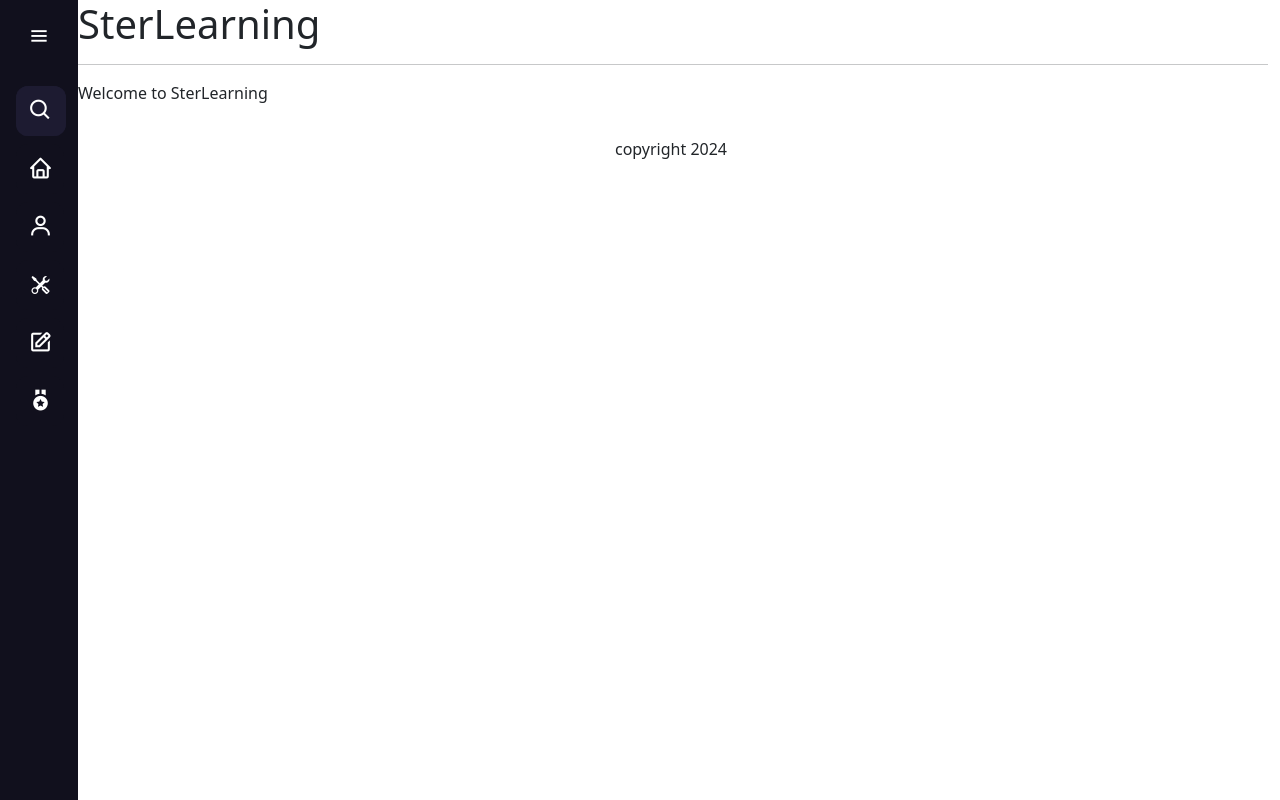
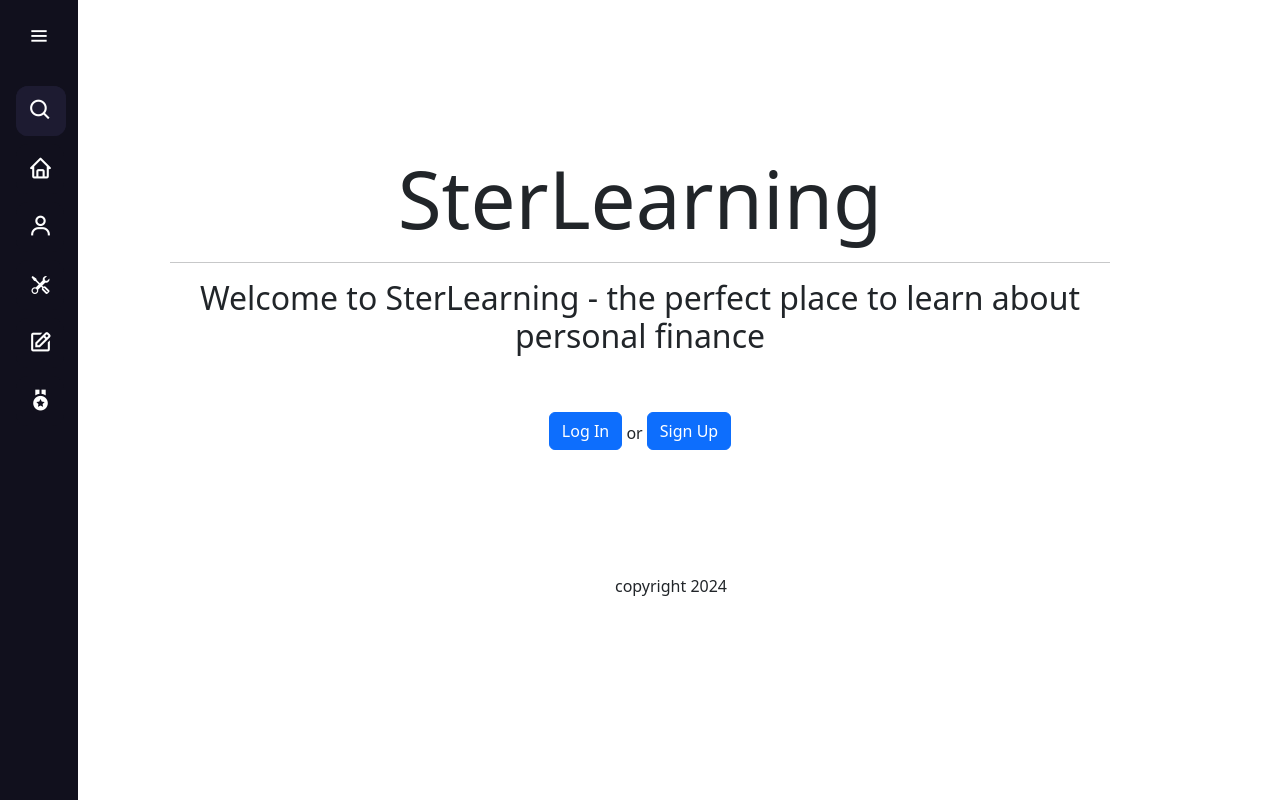
Before and after one commit to BipinJungRai/SterLearning, a Django app: page / in a window 1280 px wide. Run offline with Django 5.2, Linux system fonts and the light colour scheme.

Commit message:
modified frontend

```diff
--- a/app_pages/templates/home.html
+++ b/app_pages/templates/home.html
@@ -1,6 +1,16 @@
 {% extends 'base.html' %}
 {%  block content %}
-    <h1>SterLearning</h1>
+<head>
+    <title>Home - SterLearning</title>
+</head>
+<div class="container text-center" style="padding: 100px; padding-top: 150px;">
+    <h1 class="display-1">SterLearning</h1>
     <hr></hr>
-    <p>Welcome to SterLearning</p>
+    <h2 class="pb-5">Welcome to SterLearning - the perfect place to learn about personal finance</h2>
+    {% if user.is_authenticated %}
+        <a href="{% url 'index' %}" class="btn btn-primary h3">View Account</a>
+    {% else %}
+    <a href="{% url 'login' %}" class="btn btn-primary h3">Log In</a> or <a href="{% url 'signup-user' %}" class="btn btn-primary h3">Sign Up</a>
+    {% endif %}
+</div>
 {% endblock %}
--- a/app_quiz/templates/pathway.html
+++ b/app_quiz/templates/pathway.html
@@ -3,6 +3,10 @@
 {% load static %}
 
 {% block content %}
+<head>
+    <title>Pathway</title>
+</head>
+
 <div style="padding: 1rem; margin-left: 100px;">
 {% for quiz in quizzes %}
 {% include 'quiz-card.html' %}
--- a/app_quiz/templates/pathways_home.html
+++ b/app_quiz/templates/pathways_home.html
@@ -3,6 +3,10 @@
 {% load static %}
 
 {% block content %}
+<head>
+    <title>Pathways Home</title>
+</head>
+
 <div class ="wrapper-pathways">
     <!-- <div style="padding: 20px 100px; position: relative; height: 80vh; width: 80%; background-color: green;"> full viewed area -->
         <div style="position: absolute;" class="wholecircle"> <!-- whole circle -->
--- a/app_tools/templates/mortgage.html
+++ b/app_tools/templates/mortgage.html
@@ -3,6 +3,10 @@
 {% load static %}
 
 {% block content %}
+<head>
+    <title>Mortgage Calculator Tool</title>
+</head>
+
 <div style="padding: 30px; display:inline-block; vertical-align:top;">
     <form action = "" method = "GET">
 
--- a/app_user/templates/shop.html
+++ b/app_user/templates/shop.html
@@ -3,6 +3,10 @@
 {% load static %}
 
 {% block content %}
+<head>
+    <title>Shop</title>
+</head>
+
 <div class="container" style="padding: 100px; padding-top: 25px;">
     {% if messages %}
     {% for message in messages %}
--- a/templates/header.html
+++ b/templates/header.html
@@ -15,7 +15,7 @@
             <span class="tooltip">Search</span>
         </li>
         <li>
-            <a href="{% url 'pathways-home' %}">
+            <a href="{% url 'home' %}">
                 <i class='bx bx-home myIcon'></i>
                 <span class="links_name">Home</span>
             </a>
```
Also changed, not shown: app_quiz/templates/quiz.html (+6 -3 lines).
